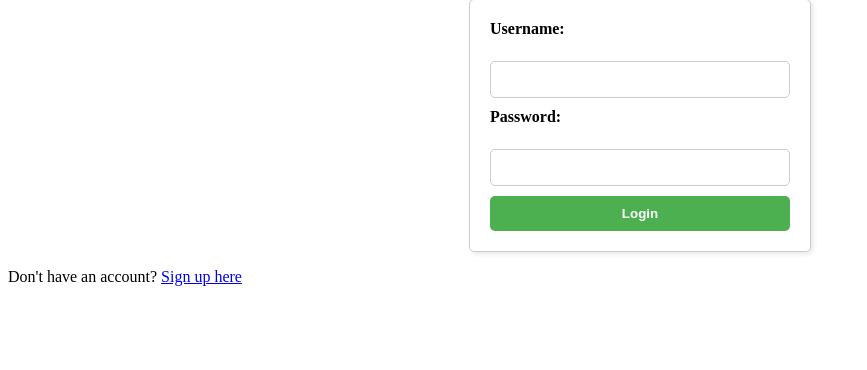
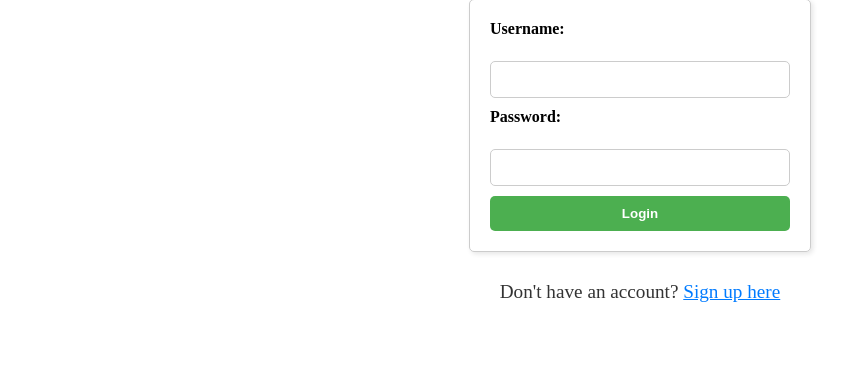
Before and after one commit to EtienneAbeng/WellMusic, a Django app: page / in a window 1280 px wide. Shown: the part 122-492 px from the top of the page, without its empty margins (0-867 px from the left). Run offline with Django 4.2, Linux system fonts and the light colour scheme.

Commit message:
Update paragraph and anchor styles in style.css
This commit updates the styles for paragraphs and anchor tags in the `style.css` file.

```diff
--- a/well/static/styles/style.css
+++ b/well/static/styles/style.css
@@ -63,6 +63,20 @@ input[type="submit"]:hover {
   background-color: #45a049;
 }
 
+/* Styles for paragraphs outside of forms */
+p {
+  font-size: 1.2em;
+  color: #333;
+  text-align: center;
+  padding: 10px;
+}
+
+/* Reset styles for anchor tags inside paragraphs */
+p a {
+  font-size: 1em;
+  color: #007bff;
+}
+
 /* Styles for the login page */
 #login-form {
   background-color: #f9f9f9;
```
